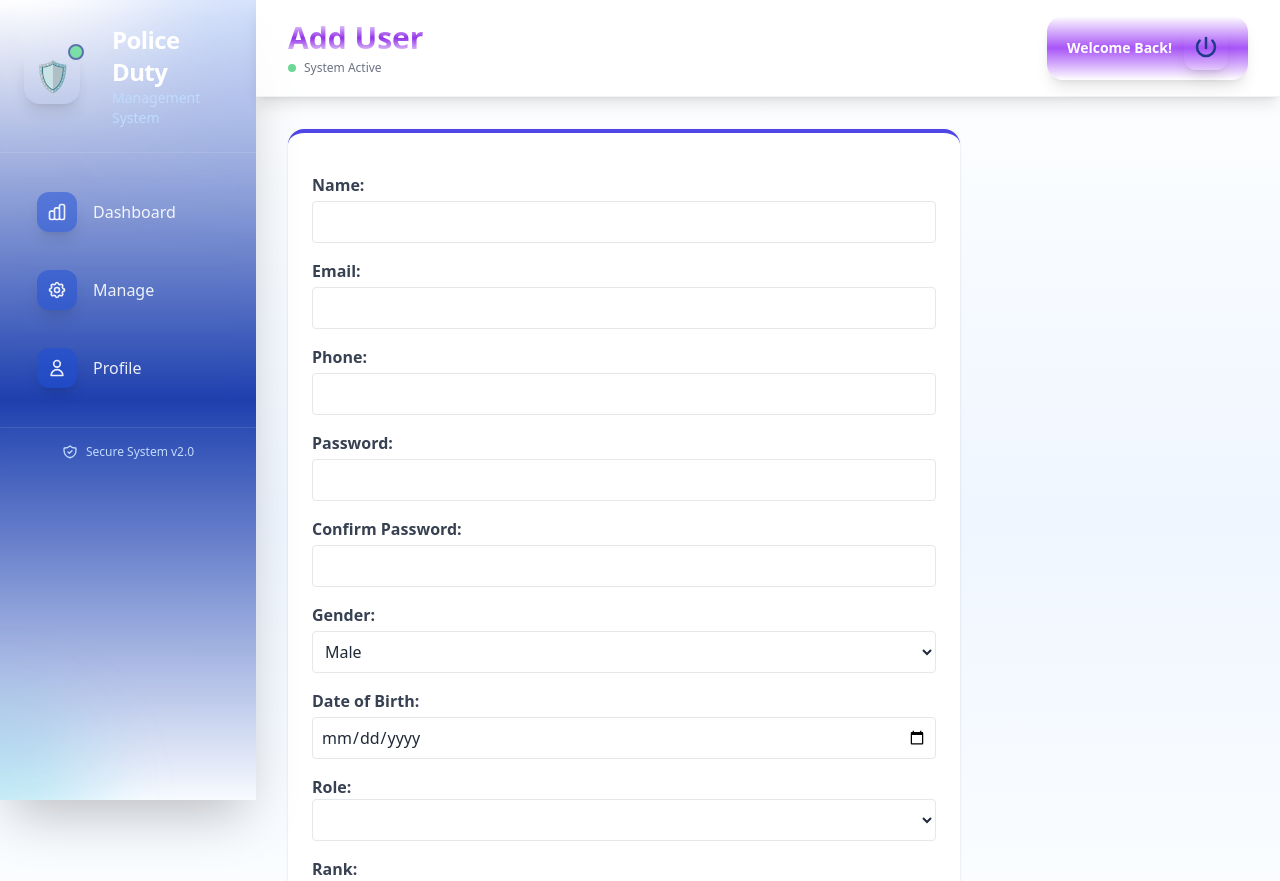
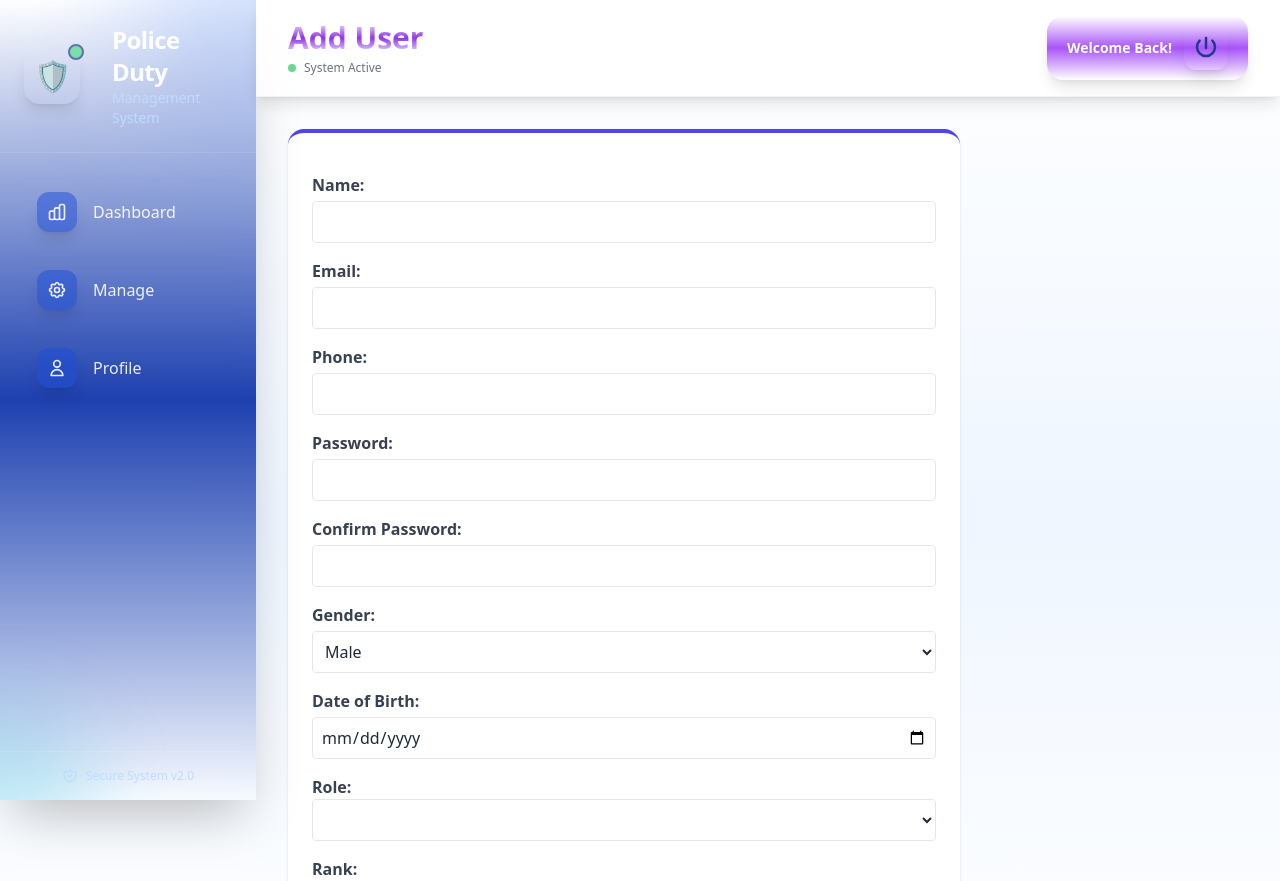
Before and after one commit to jasvant0020/Pollice_Duty_management, a Django app: template app/templates/admin_panel/add_user.html in a window 1280 px wide. Shown: the top 881 px of the page. Run offline with Django 5.2, Linux system fonts and the light colour scheme; the template is opened without the code that fills it: values that come from a table or form of the project are taken from there, others are empty; data comes from the database, SQL or seed files in the repository; both versions use the stored data as it was after the commit; style sheets or scripts are compiled from the project's sources; some libraries are stand-ins or nearby versions.

Commit message:
minor updates

```diff
--- a/app/templates/admin_panel/admin_base.html
+++ b/app/templates/admin_panel/admin_base.html
@@ -95,15 +95,14 @@
                     </svg>
                 </a>
             </nav>
-
+        </div>
         <!-- Footer -->
-            <div class="absolute  left-0 right-0 p-4 border-t border-white/10 backdrop-blur-sm">
+        <div class="absolute bottom-0 left-0 right-0 p-4 border-t border-white/10 backdrop-blur-sm">
             <div class="flex items-center justify-center gap-2 text-blue-200 text-xs">
                 <svg class="w-4 h-4" fill="none" stroke="currentColor" viewBox="0 0 24 24">
                     <path stroke-linecap="round" stroke-linejoin="round" stroke-width="2" d="M9 12l2 2 4-4m5.618-4.016A11.955 11.955 0 0112 2.944a11.955 11.955 0 01-8.618 3.04A12.02 12.02 0 003 9c0 5.591 3.824 10.29 9 11.622 5.176-1.332 9-6.03 9-11.622 0-1.042-.133-2.052-.382-3.016z"/>
                 </svg>
                 <span>Secure System v2.0</span>
-                </div>
             </div>
         </div>
     </aside>
```
Also changed, not shown: db.sqlite3. Lines whose indentation alone changed are shown as unchanged.
